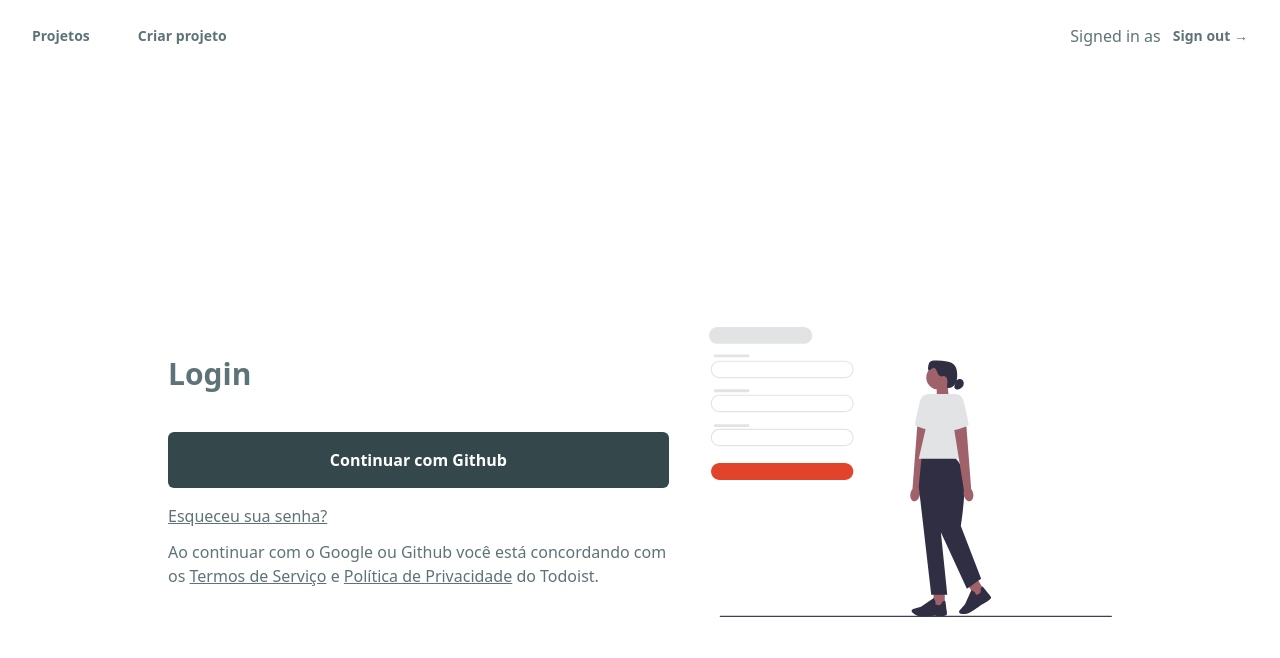
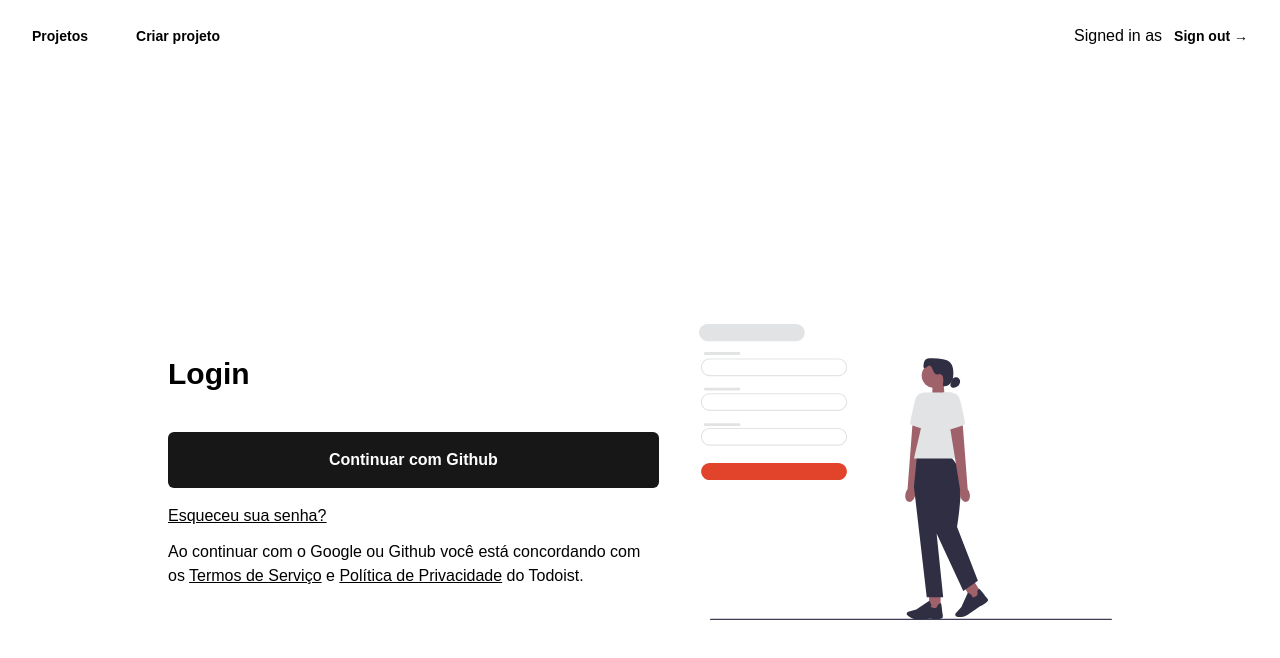
Before and after one commit to ViniciusAlexsander/todo-ist, a Next.js app: page /auth/login in a window 1280 px wide. Shown: the top 658 px of the page. Built offline with nearby package versions, Linux system fonts and the light colour scheme; no server answers.

Commit message:
style: change theme

```diff
--- a/package.json
+++ b/package.json
@@ -37,7 +37,7 @@
     "eslint": "^8",
     "eslint-config-next": "14.0.4",
     "postcss": "^8",
-    "tailwindcss": "^3.3.0",
+    "tailwindcss": "^3.4.1",
     "ts-node": "^10.9.2",
     "typescript": "^5.3.3"
   }
--- a/src/app/globals.css
+++ b/src/app/globals.css
@@ -3,14 +3,14 @@
 @tailwind utilities;
 
 :root {
-  --primary: rgb(52, 72, 76);
+  /* --primary: rgb(52, 72, 76);
   --secondary: rgb(192, 189, 180);
 
   --copy-primary: rgb(94, 115, 120);
   --copy-secondary: rgb(233, 229, 220);
   --border: rgba(203, 210, 224, 1);
   --surfaces: rgba(255, 255, 255, 1);
-  --disabled: rgba(203, 210, 224, 1);
+  --disabled: rgba(203, 210, 224, 1); */
 }
 
 @media (prefers-color-scheme: dark) {
--- a/tailwind.config.ts
+++ b/tailwind.config.ts
@@ -7,12 +7,14 @@ const config: Config = {
     "./src/app/**/*.{js,ts,jsx,tsx,mdx}",
   ],
   theme: {
+    fontFamily: {
+      sans: ["Satoshi", "sans-serif"],
+    },
     colors: {
-      primary: "rgb(52,72,76)",
-      secondary: "rgb(192, 189, 180)",
+      primary: "rgb(23, 23, 23)",
+      secondary: "rgb(13, 110, 222)",
 
-      "copy-primary": "rgb(94,115,120)",
-      "copy-secondary": "rgb(192, 189, 180)",
+      "copy-secondary": "rgb(2, 160, 252)",
       border: "rgba(203, 210, 224, 1)",
       surfaces: "rgba(255, 255, 255, 1)",
       disabled: "rgba(203, 210, 224, 1)",
```
Also changed, not shown: 1 other file (tests, documents, lock files or other folders).
